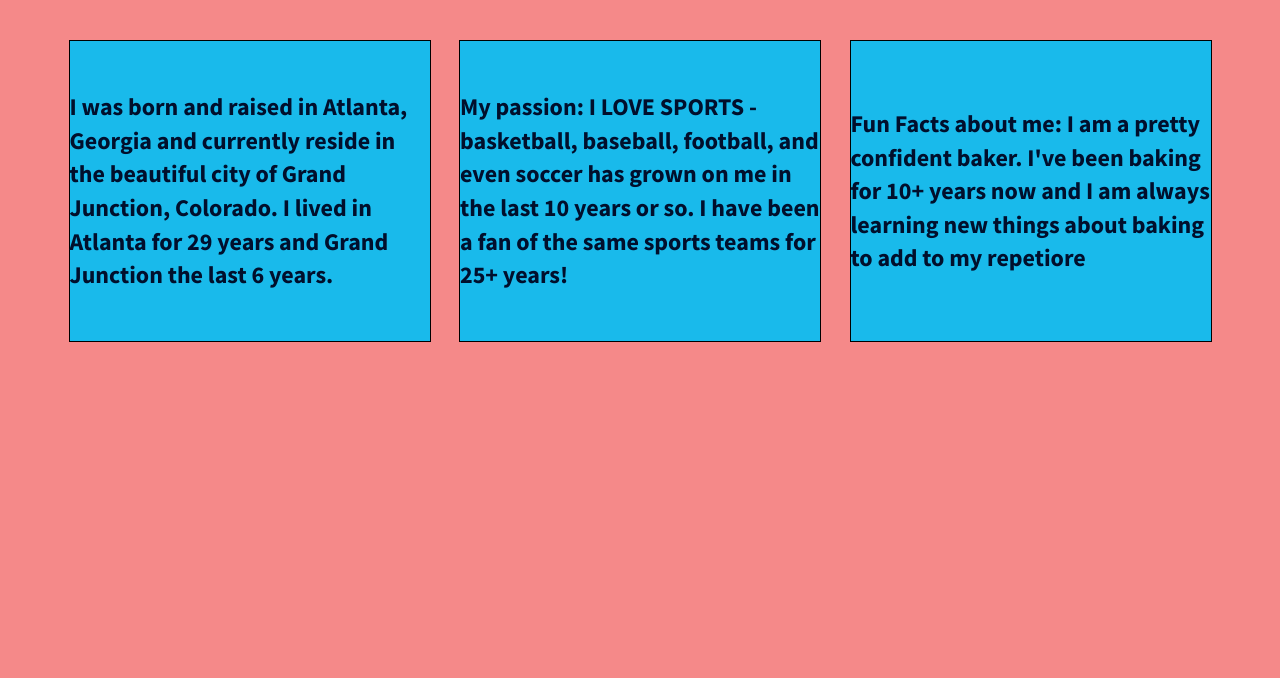
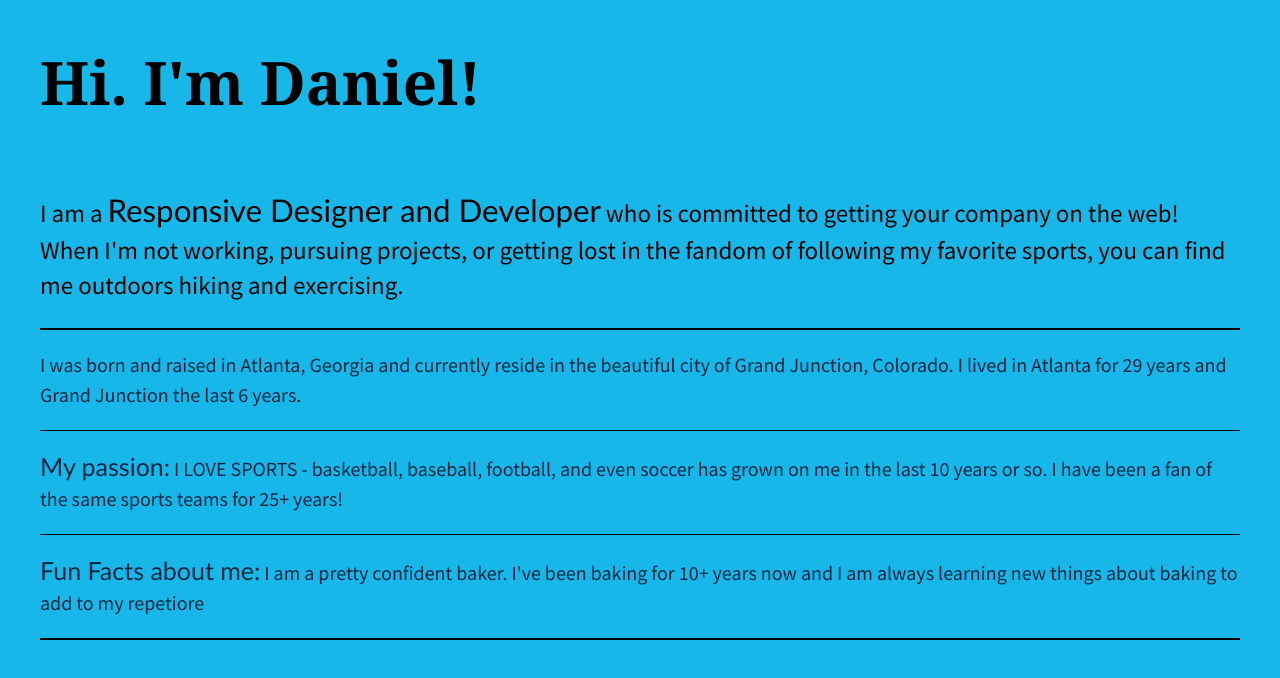
Before and after one commit to Dandaman1719/flexbox-divs, a plain HTML site: page index.html in a window 1280 px wide. Drawn offline with nearby package versions, Linux system fonts and the light colour scheme.

Commit message:
Changed background and text color. added a heading, and a sub paragraph with contents about myself

```diff
--- a/css/main.css
+++ b/css/main.css
@@ -97,39 +97,74 @@ textarea {
 
 
 html {
-  background-color: rgb(245, 137, 137);
+  background-color: rgb(23, 184, 233);
   height: 100%;
+  width: 100%;
 }
 
 body {
   font-family: 'Source Sans Pro', sans-serif;
-  padding: 2em;
+  padding: 0 2em;
   font-size: 1.25em;
-  height: 100%;
+  color: #000;
+  display: flex;
+  justify-content: center;
 }
 
-.wrapper {
+.flex-container{
   /*add display:flex and set justify-content to space-between*/
-  box-sizing: border-box;
   display: flex;
-  font-weight: 700;
-  justify-content: space-evenly;
+  flex-flow: row wrap;
+  justify-content: space-between;
+  max-width: 1200px;
 }
 
-.div-1, .div-2, .div-3 {
-  /*give the divs a width of 30%, add display:flex, set justify-content and align-items to center*/
-  align-items: center;
-  border: 1px solid #000;
-  color: rgb(1, 15, 44);
-  display: flex;
-  justify-content: center;
-  line-height: 1.4em;
-  font-size: 1.2em;
-  background-color: #19baeb;
-  height: 300px;
-  width: 30%;
+p span {
+    font-family: 'Gill Sans', 'Gill Sans MT', Calibri, 'Trebuchet MS', sans-serif;
+    font-size: 1.25em;
 }
 
+header, footer {
+    display: flex;
+    justify-content: flex-start;
+    width: 100%;
+}
+
+header h1 {
+    font-family: Georgia, 'Times New Roman', Times, serif;
+    font-size: 3em;
+}
+
+main {
+    border-bottom: 2px solid rgb(0, 0, 0);
+    display: flex;
+    justify-content: center;
+    width: 100%;
+}
+
+main p {
+    font-size: 1.25em;
+}
+
+.flex-items {
+    align-items: center;
+    background-color: rgb(23, 184, 233);
+    border-bottom: 1px solid rgb(0, 0, 0);
+    color: rgb(3, 37, 65);
+    display: flex;
+    font-size: 1em;
+    justify-content: center;
+    line-height: 1.5em;
+
+}
+
+footer {
+    border-top: 1px solid rgb(0, 0, 0);
+}
+
+footer i {
+    padding: 30px 20px 0 0 ;
+}
 
 
 
--- a/index.html
+++ b/index.html
@@ -21,16 +21,28 @@
             <p class="browserupgrade">You are using an <strong>outdated</strong> browser. Please <a href="http://browsehappy.com/">upgrade your browser</a> to improve your experience.</p>
         <![endif]-->
 
-        <section class="wrapper">
-            <div class="div-1">
+
+        <section class="flex-container">
+            <header>
+                <h1>Hi. I'm Daniel!</h1>
+            </header>
+            <main>
+                <p>I am a <span>Responsive Designer and Developer</span> who is committed to getting your company on the web! When I'm not working, pursuing projects, or getting lost in the fandom of following my favorite sports, you can find me outdoors hiking and exercising.</p>
+            </main>
+            <div id="div-1" class="flex-items">
                 <p>I was born and raised in Atlanta, Georgia and currently reside in the beautiful city of Grand Junction, Colorado. I lived in Atlanta for 29 years and Grand Junction the last 6 years. </p>
             </div>
-            <div class="div-2">
-                <p>My passion: I LOVE SPORTS - basketball, baseball, football, and even soccer has grown on me in the last 10 years or so. I have been a fan of the same sports teams for 25+ years! </p>
+            <div id="div-2" class="flex-items">
+                <p><span>My passion:</span> I LOVE SPORTS - basketball, baseball, football, and even soccer has grown on me in the last 10 years or so. I have been a fan of the same sports teams for 25+ years! </p>
             </div>
-            <div class="div-3">
-                <p>Fun Facts about me: I am a pretty confident baker. I've been baking for 10+ years now and I am always learning new things about baking to add to my repetiore </p>
+            <div id="div-3" class="flex-items">
+                <p><span>Fun Facts about me:</span> I am a pretty confident baker. I've been baking for 10+ years now and I am always learning new things about baking to add to my repetiore </p>
             </div>
+            <footer>
+                <i class="fab fa-twitter"></i>
+                <i class="fab fa-linkedin"></i>
+                <i class="fab fa-pinterest"></i>
+            </footer>
         </section>
 
         <script src="https://ajax.googleapis.com/ajax/libs/jquery/1.11.3/jquery.min.js"></script>
```
